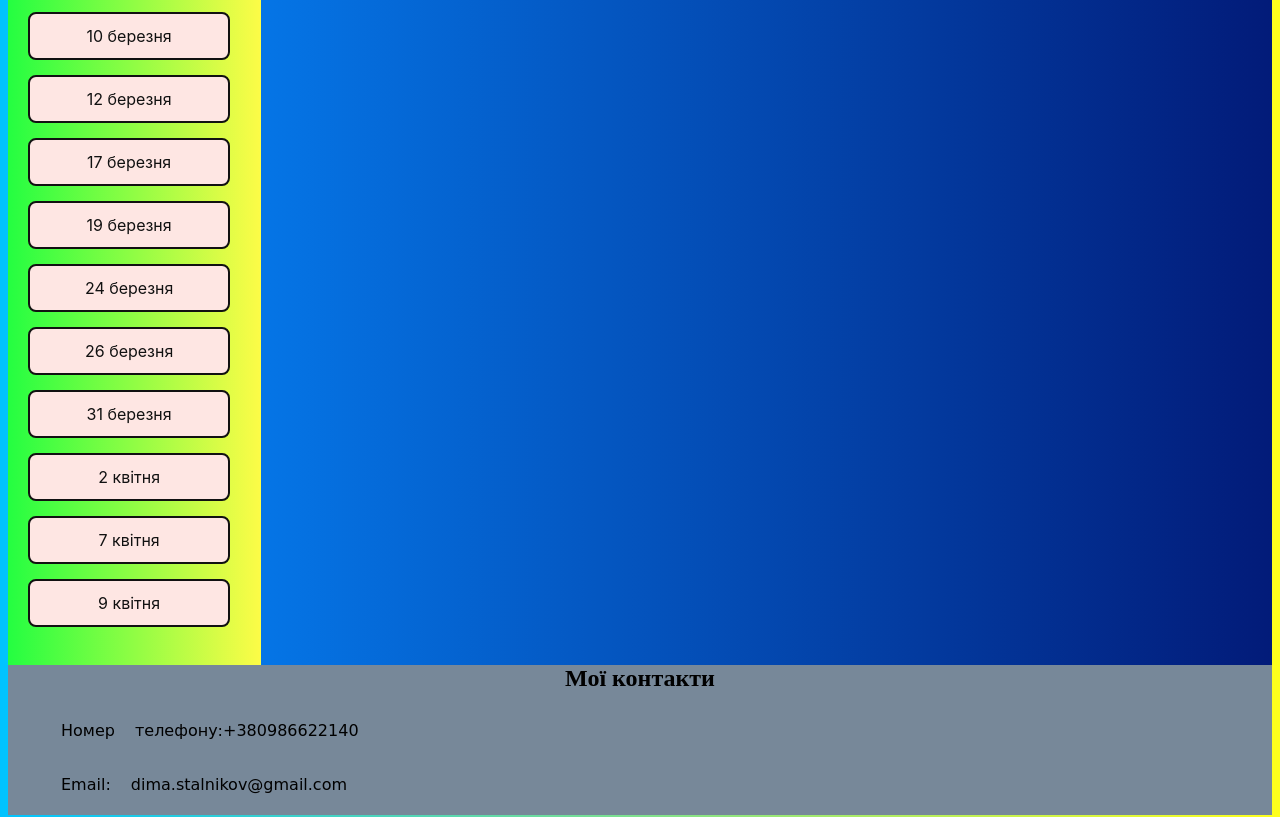
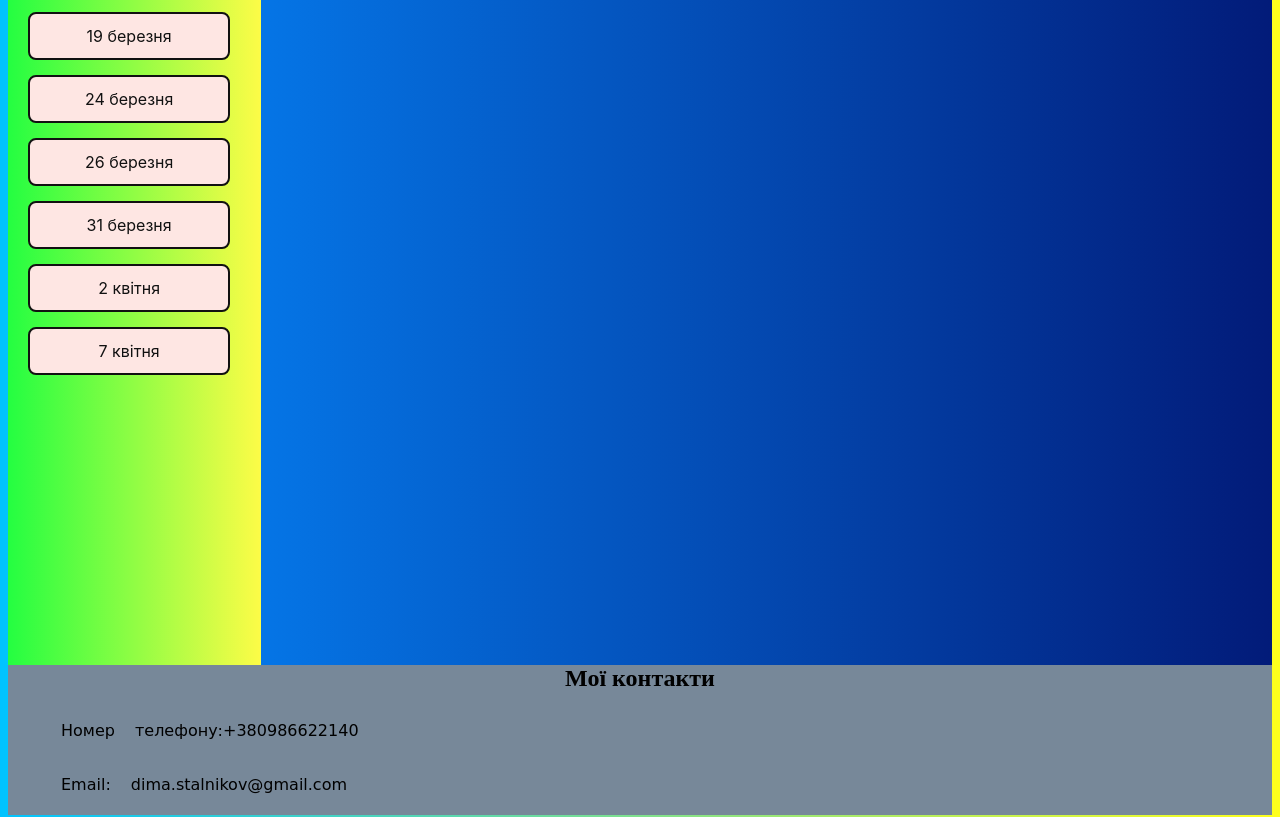
Before and after one commit to sdimasa/dimas, a plain HTML site: page index.html in a window 1280 px wide. Shown: the part 893-1710 px from the top of the page. Drawn offline with Linux system fonts and the light colour scheme; grey boxes are pictures that could not be loaded.

Commit message:
Add files via upload

```diff
--- a/index.html
+++ b/index.html
@@ -32,16 +32,12 @@
 <a href="list.html" target="_blank"><button class="button-56" role="button">8 урок</button></a>
 <a href="text.html" target="_blank"><button class="button-56" role="button">9 урок</button></a>
 <a href="links.html" target="_blank"><button class="button-56" role="button">10 урок</button></a>
-<a href="JS1.html" target="_blank"><button class="button-56" role="button">10 березня</button></a>
-<a href="JS2.html" target="_blank"><button class="button-56" role="button">12 березня</button></a>
-<a href="JS3.html" target="_blank"><button class="button-56" role="button">17 березня</button></a>
 <a href="JS4.html" target="_blank"><button class="button-56" role="button">19 березня</button></a>
 <a href="JS5.html" target="_blank"><button class="button-56" role="button">24 березня</button></a>
 <a href="JS6.html" target="_blank"><button class="button-56" role="button">26 березня</button></a>
 <a href="JS7.html" target="_blank"><button class="button-56" role="button">31 березня</button></a>
 <a href="JS8.html" target="_blank"><button class="button-56" role="button">2 квітня</button></a>
 <a href="JS9.html" target="_blank"><button class="button-56" role="button">7 квітня</button></a>
-<a href="JS10.html" target="_blank"><button class="button-56" role="button">9 квітня</button></a>
 
 </div>
 <div id="content">
```
